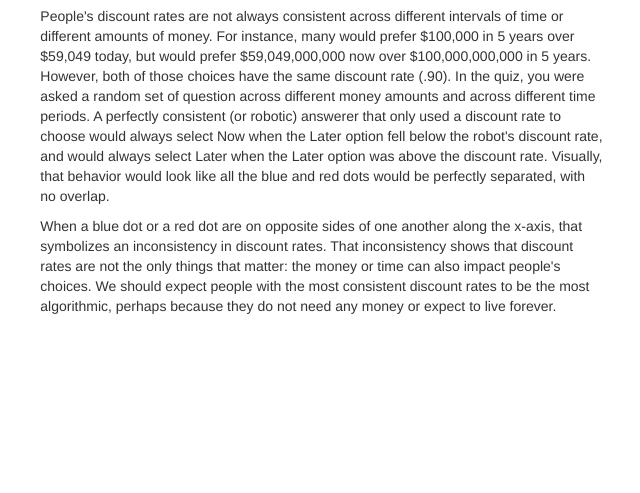
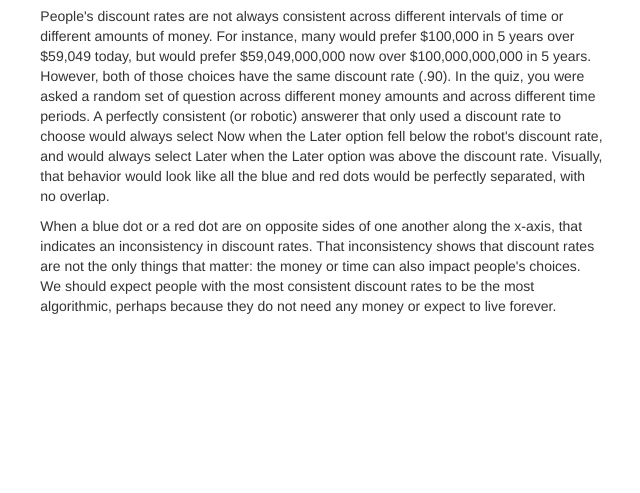
Before and after one commit to rozap/discountrates, a Python web app: template templates/quiz/result.html in a window 1280 px wide. Shown: the part 1175-1668 px from the top of the page, without its empty margins (318-958 px from the left). Run offline with Jinja, Linux system fonts and the light colour scheme; the template is opened without the code that fills it, so the values that code supplies are empty; some libraries are stand-ins or nearby versions.

Commit message:
minor word choice

```diff
--- a/templates/quiz/result.html
+++ b/templates/quiz/result.html
@@ -216,7 +216,7 @@
 
 		<p>People's discount rates are not always consistent across different intervals of time or different amounts of money. For instance, many would prefer $100,000 in 5 years over $59,049 today, but would prefer $59,049,000,000 now over $100,000,000,000 in 5 years. However, both of those choices have the same discount rate (.90). In the quiz, you were asked a random set of question across different money amounts and across different time periods. A perfectly consistent (or robotic) answerer that only used a discount rate to choose would always select Now when the Later option fell below the robot's discount rate, and would always select Later when the Later option was above the discount rate. Visually, that behavior would look like all the blue and red dots would be perfectly separated, with no overlap.</p>
 
-		<p>When a blue dot or a red dot are on opposite sides of one another along the x-axis, that symbolizes an inconsistency in discount rates. That inconsistency shows that discount rates are not the only things that matter: the money or time can also impact people's choices. We should expect people with the most consistent discount rates to be the most algorithmic, perhaps because they do not need any money or expect to live forever.</p>
+		<p>When a blue dot or a red dot are on opposite sides of one another along the x-axis, that indicates an inconsistency in discount rates. That inconsistency shows that discount rates are not the only things that matter: the money or time can also impact people's choices. We should expect people with the most consistent discount rates to be the most algorithmic, perhaps because they do not need any money or expect to live forever.</p>
 
 
 
```
